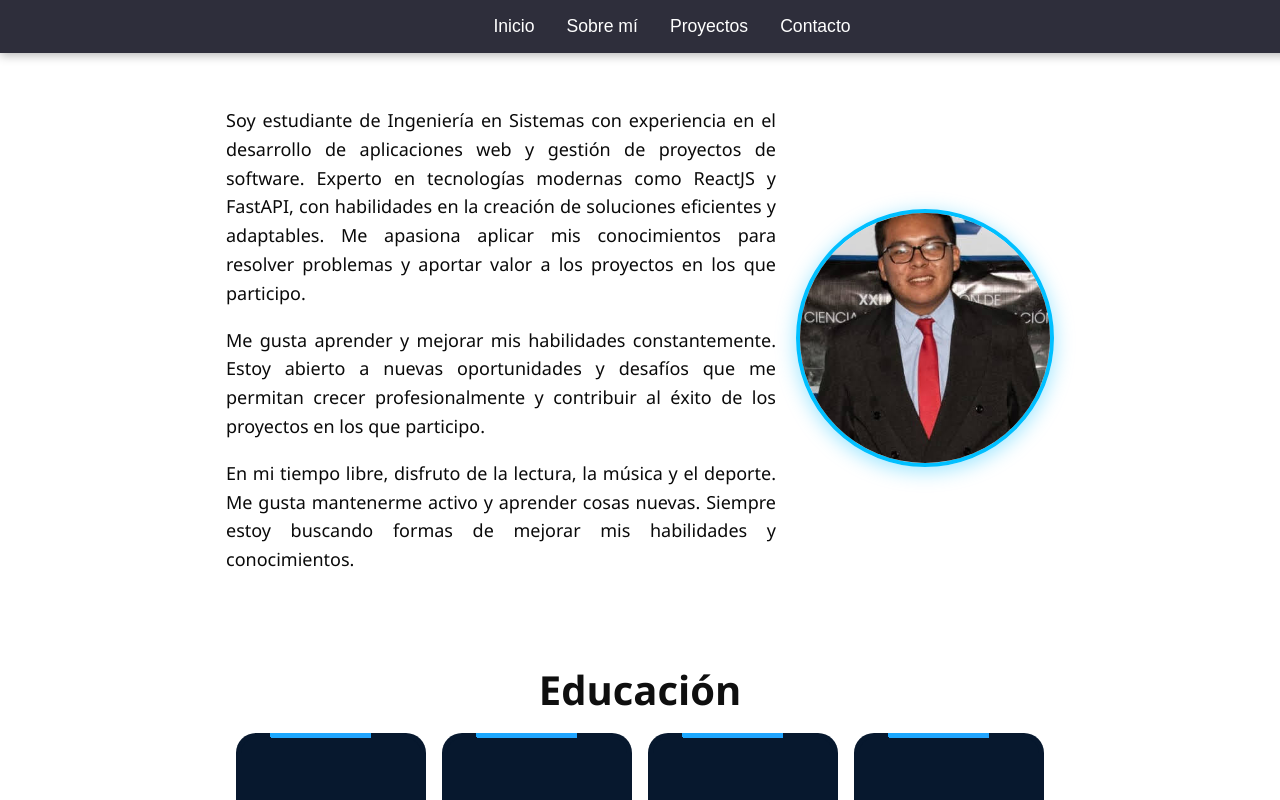
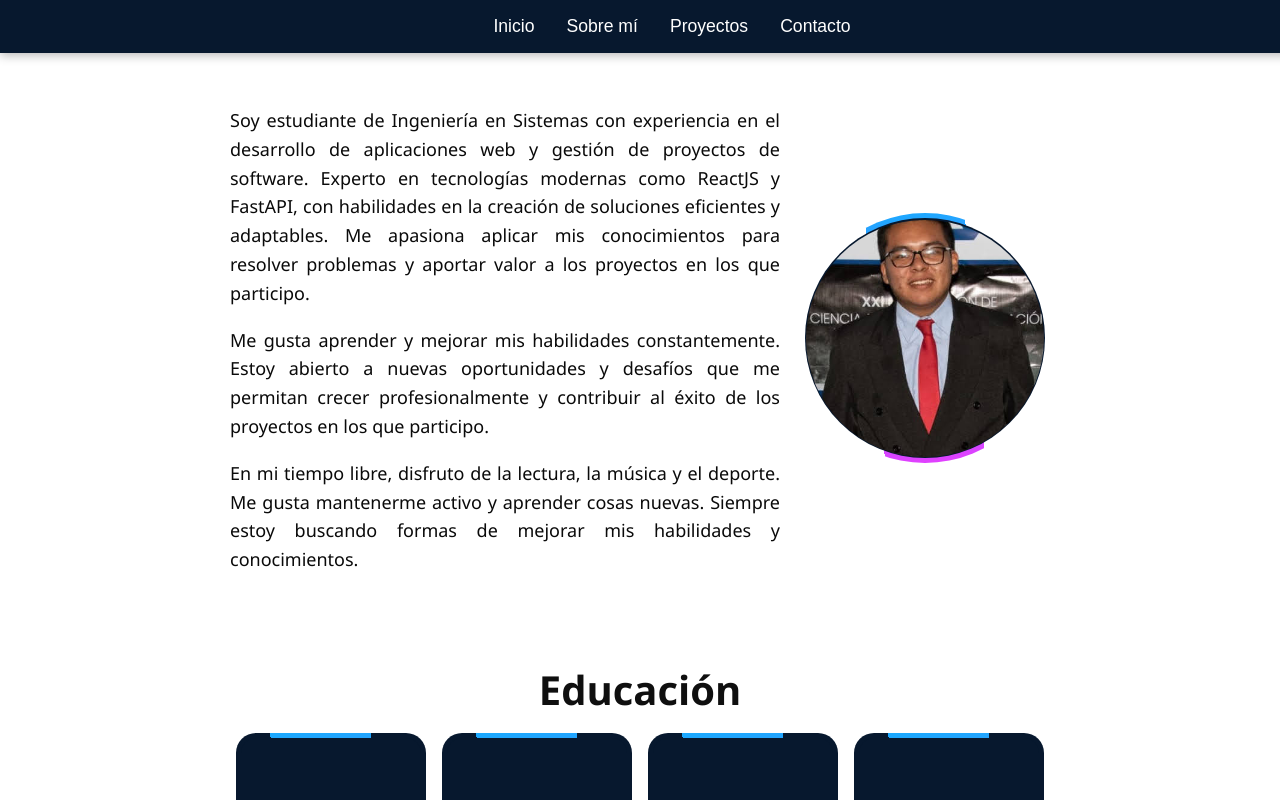
Before and after one commit to WilverEmilio/portafolio, a React (Vite) app: page /about in a window 1280 px wide. Shown: the top 800 px of the page. Built offline with nearby package versions, Linux system fonts and the light colour scheme.

Commit message:
Agregando color nuevo al fooder y header

```diff
--- a/src/components/Footer/Footer.module.css
+++ b/src/components/Footer/Footer.module.css
@@ -1,5 +1,5 @@
 .footer {
-  background-color: #0a0a19;
+  background-color: #07182E;
   color: #ffffff;
   padding: 2rem 1rem;
   display: flex;
--- a/src/components/Header/Header.module.css
+++ b/src/components/Header/Header.module.css
@@ -2,12 +2,13 @@
   position: fixed;
   top: 0;
   width: 100%;
-    background: rgba(10, 10, 25, 0.85);
-    backdrop-filter: blur(8px);
+  background: #07182E; /* ← Color sólido */
+  backdrop-filter: none; /* ← Quitamos el blur porque ya no es semitransparente */
   z-index: 1000;
   padding: 1rem 2rem;
   box-shadow: 0 2px 10px rgba(0, 0, 0, 0.3);
 }
+
 
   .navList {
     list-style: none;
--- a/src/pages/About/About.module.css
+++ b/src/pages/About/About.module.css
@@ -156,20 +156,49 @@
   text-align: justify;
 }
 
+
+
 .photo {
-  flex: 0 0 auto; /* para que la imagen no crezca ni se estire */
+  position: relative;
+  width: 250px;
+  height: 250px;
   display: flex;
   justify-content: center;
+  align-items: center;
+  border-radius: 50%;
+  overflow: hidden;
+}
+
+/* Efecto animado como en .card */
+.photo::before {
+  content: '';
+  position: absolute;
+  width: 100px;
+  height: 130%;
+  background-image: linear-gradient(180deg, rgb(0, 183, 255), rgb(255, 48, 255));
+  animation: rotBGimg 3s linear infinite;
+  z-index: 0;
+}
+
+.photo::after {
+  content: '';
+  position: absolute;
+  inset: 5px;
+  background: #07182E;
+  border-radius: 50%;
+  z-index: 1;
 }
 
 .photo img {
-  width: 250px; /* un pelín más pequeño para que armonice */
-  height: 250px;
+  width: 95%;
+  height: 95%;
   object-fit: cover;
   border-radius: 50%;
-  border: 4px solid #00bfff;
-  box-shadow: 0px 4px 20px rgba(0, 191, 255, 0.4);
+  position: relative;
+  z-index: 2;
 }
+
+
 
 .about h1{
   font-size: 2.5rem;
```
Lines whose indentation alone changed are shown as unchanged.
